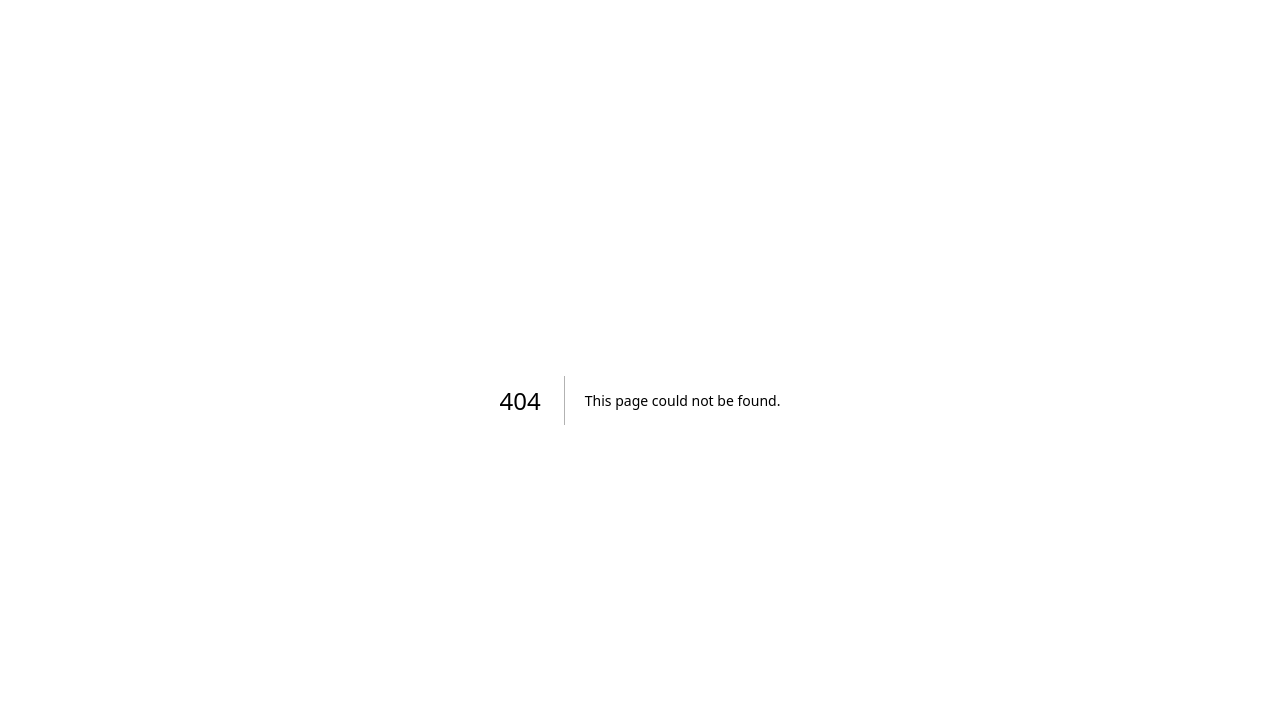
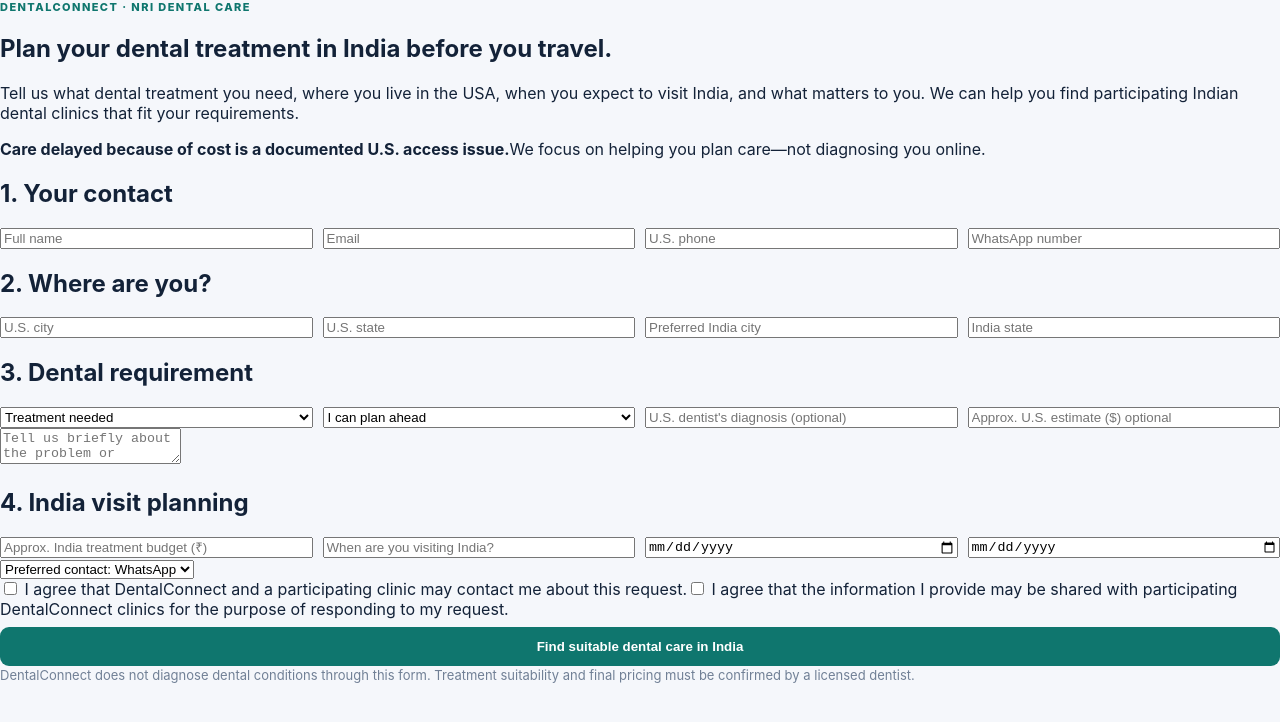
Before and after one commit to Bsuresh70/dentalcare, a Next.js app: page /nri-dental in a window 1280 px wide. Before the commit this address had no page. Shown: the top 722 px of the page. Built offline with nearby package versions, Linux system fonts and the light colour scheme; no server answers.

Commit message:
Add NRI dental care public intake page

```diff
--- /dev/null
+++ b/app/nri-dental/page.tsx
@@ -0,0 +1,60 @@
+'use client';
+
+import { FormEvent, useState } from 'react';
+import { supabase } from '../../lib/supabase';
+
+const treatments=['Dental implant','Full mouth rehabilitation','Root canal','Crown / bridge','Braces / aligners','Wisdom tooth','Teeth cleaning','Gum treatment','Denture','Cosmetic dentistry','Second opinion','Other'];
+const urgency=[['FLEXIBLE','I can plan ahead'],['MEDIUM','Within 1–3 months'],['HIGH','Within a few weeks'],['ASAP','As soon as possible']];
+const contact=[['WHATSAPP','WhatsApp'],['EMAIL','Email'],['PHONE','Phone call']];
+
+export default function NRIDental(){
+  const [form,setForm]=useState({
+    name:'',email:'',phone:'',whatsapp:'',usCity:'',usState:'',
+    indiaCity:'',indiaState:'',treatment:'',problem:'',urgency:'FLEXIBLE',
+    diagnosis:'',usCost:'',indiaBudget:'',visit:'',travelStart:'',travelEnd:'',
+    contact:'WHATSAPP',consentContact:false,consentShare:false
+  });
+  const [status,setStatus]=useState('');
+  const [busy,setBusy]=useState(false);
+
+  async function submit(e:FormEvent){
+    e.preventDefault();
+    if(!supabase)return;
+    if(!form.name||!form.treatment||!form.consentContact){setStatus('Please complete your name, treatment and contact consent.');return;}
+    setBusy(true);setStatus('Sending your dental care request…');
+    const {error}=await supabase.rpc('create_nri_dental_case',{
+      p_full_name:form.name,p_email:form.email,p_phone:form.phone,p_whatsapp:form.whatsapp,
+      p_us_city:form.usCity,p_us_state:form.usState,p_preferred_india_city:form.indiaCity,p_preferred_india_state:form.indiaState,
+      p_treatment_need:form.treatment,p_problem_description:form.problem,p_urgency:form.urgency,
+      p_us_dentist_diagnosis:form.diagnosis,p_us_estimated_cost:form.usCost?Number(form.usCost):null,
+      p_india_budget:form.indiaBudget?Number(form.indiaBudget):null,p_planned_india_visit:form.visit,
+      p_travel_start:form.travelStart||null,p_travel_end:form.travelEnd||null,
+      p_preferred_contact:form.contact,p_source:'NRI_LANDING_PAGE',
+      p_consent_to_contact:form.consentContact,p_consent_to_share_case:form.consentShare
+    });
+    setBusy(false);
+    setStatus(error?error.message:'Thank you. Your case has been received. A suitable DentalConnect clinic can review your request.');
+    if(!error)setForm({...form,name:'',email:'',phone:'',whatsapp:'',problem:'',diagnosis:'',consentContact:false,consentShare:false});
+  }
+
+  return <main className="publicPage">
+    <section className="publicHero">
+      <div>
+        <p className="eyebrow">DENTALCONNECT · NRI DENTAL CARE</p>
+        <h1>Plan your dental treatment in India before you travel.</h1>
+        <p className="lead">Tell us what dental treatment you need, where you live in the USA, when you expect to visit India, and what matters to you. We can help you find participating Indian dental clinics that fit your requirements.</p>
+      </div>
+      <div className="nriProof"><strong>Care delayed because of cost is a documented U.S. access issue.</strong><span>We focus on helping you plan care—not diagnosing you online.</span></div>
+    </section>
+    <form className="publicForm" onSubmit={submit}>
+      <section><h2>1. Your contact</h2><div className="formGrid"><input required placeholder="Full name" value={form.name} onChange={e=>setForm({...form,name:e.target.value})}/><input type="email" placeholder="Email" value={form.email} onChange={e=>setForm({...form,email:e.target.value})}/><input placeholder="U.S. phone" value={form.phone} onChange={e=>setForm({...form,phone:e.target.value})}/><input placeholder="WhatsApp number" value={form.whatsapp} onChange={e=>setForm({...form,whatsapp:e.target.value})}/></div></section>
+      <section><h2>2. Where are you?</h2><div className="formGrid"><input placeholder="U.S. city" value={form.usCity} onChange={e=>setForm({...form,usCity:e.target.value})}/><input placeholder="U.S. state" value={form.usState} onChange={e=>setForm({...form,usState:e.target.value})}/><input placeholder="Preferred India city" value={form.indiaCity} onChange={e=>setForm({...form,indiaCity:e.target.value})}/><input placeholder="India state" value={form.indiaState} onChange={e=>setForm({...form,indiaState:e.target.value})}/></div></section>
+      <section><h2>3. Dental requirement</h2><div className="formGrid"><select required value={form.treatment} onChange={e=>setForm({...form,treatment:e.target.value})}><option value="">Treatment needed</option>{treatments.map(x=><option key={x}>{x}</option>)}</select><select value={form.urgency} onChange={e=>setForm({...form,urgency:e.target.value})}>{urgency.map(x=><option key={x[0]} value={x[0]}>{x[1]}</option>)}</select><input placeholder="U.S. dentist's diagnosis (optional)" value={form.diagnosis} onChange={e=>setForm({...form,diagnosis:e.target.value})}/><input placeholder="Approx. U.S. estimate ($) optional" type="number" value={form.usCost} onChange={e=>setForm({...form,usCost:e.target.value})}/></div><textarea placeholder="Tell us briefly about the problem or treatment you are considering" value={form.problem} onChange={e=>setForm({...form,problem:e.target.value})}/></section>
+      <section><h2>4. India visit planning</h2><div className="formGrid"><input placeholder="Approx. India treatment budget (₹)" type="number" value={form.indiaBudget} onChange={e=>setForm({...form,indiaBudget:e.target.value})}/><input placeholder="When are you visiting India?" value={form.visit} onChange={e=>setForm({...form,visit:e.target.value})}/><input type="date" value={form.travelStart} onChange={e=>setForm({...form,travelStart:e.target.value})}/><input type="date" value={form.travelEnd} onChange={e=>setForm({...form,travelEnd:e.target.value})}/></div><select value={form.contact} onChange={e=>setForm({...form,contact:e.target.value})}>{contact.map(x=><option key={x[0]} value={x[0]}>Preferred contact: {x[1]}</option>)}</select></section>
+      <section className="consentBox"><label><input type="checkbox" checked={form.consentContact} onChange={e=>setForm({...form,consentContact:e.target.checked})}/> I agree that DentalConnect and a participating clinic may contact me about this request.</label><label><input type="checkbox" checked={form.consentShare} onChange={e=>setForm({...form,consentShare:e.target.checked})}/> I agree that the information I provide may be shared with participating DentalConnect clinics for the purpose of responding to my request.</label></section>
+      <button className="primary" disabled={busy}>{busy?'Sending…':'Find suitable dental care in India'}</button>
+      {status&&<div className="toast">{status}</div>}
+      <p className="muted tiny">DentalConnect does not diagnose dental conditions through this form. Treatment suitability and final pricing must be confirmed by a licensed dentist.</p>
+    </form>
+  </main>
+}
```
